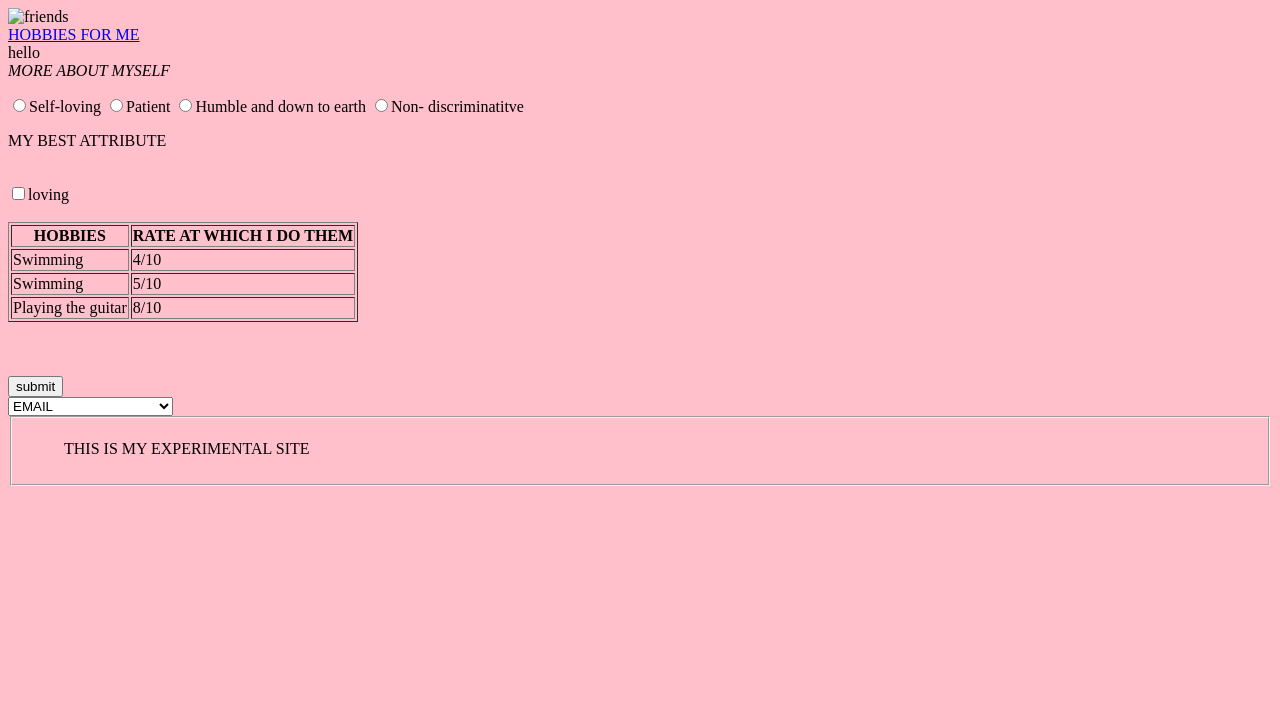
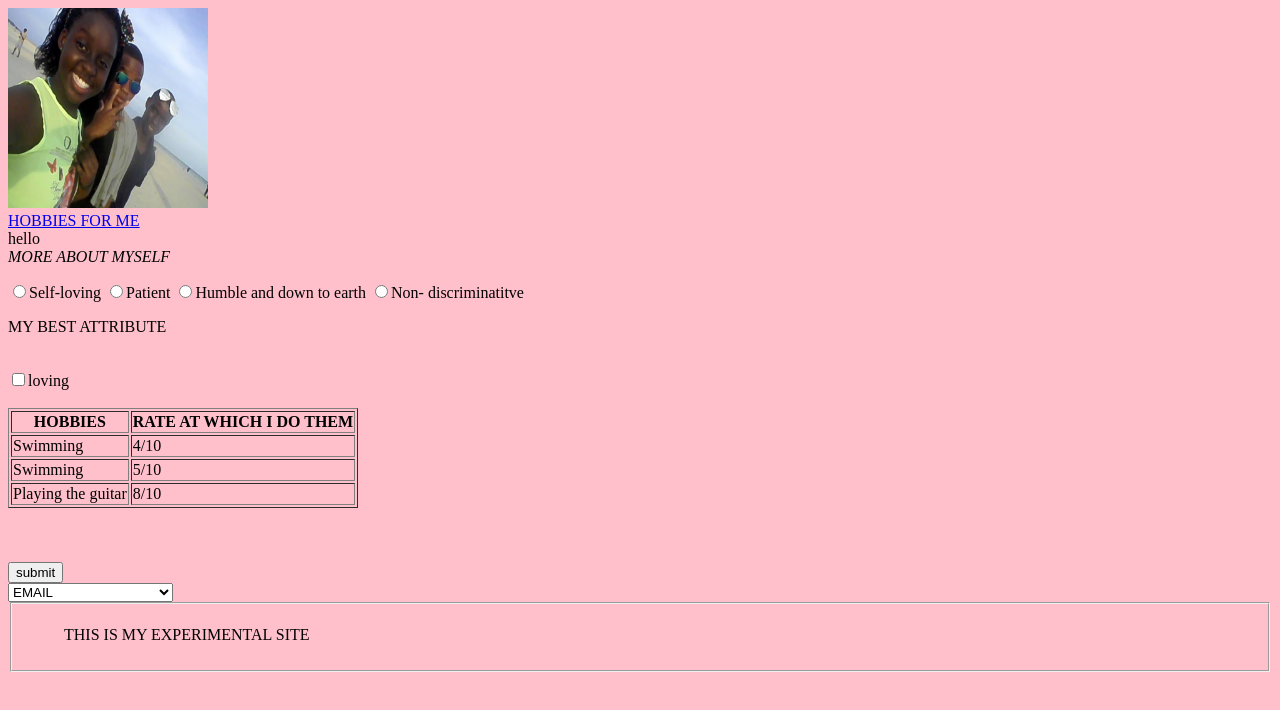
Before and after one commit to katg999/briangilbert-site, a plain HTML site: page index.html in a window 1280 px wide. Drawn offline with Linux system fonts and the light colour scheme.

Commit message:
Update index.html

```diff
--- a/index.html
+++ b/index.html
@@ -2,7 +2,7 @@
 <html>
     <body>
     <title>katende.brian gilbert personal website</title>
-        <img src = "./brian/katende html.jpg" alt = "friends" width="200" height= "200">
+        <img src = "katende html.JPG" alt = "friends" width="200" height= "200">
 
 
 
```
